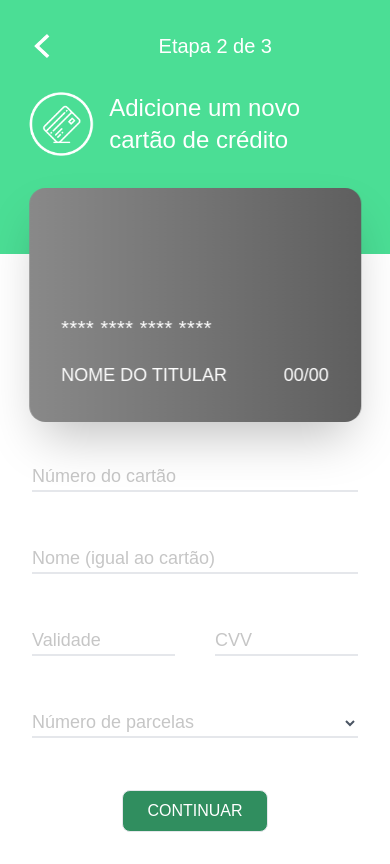
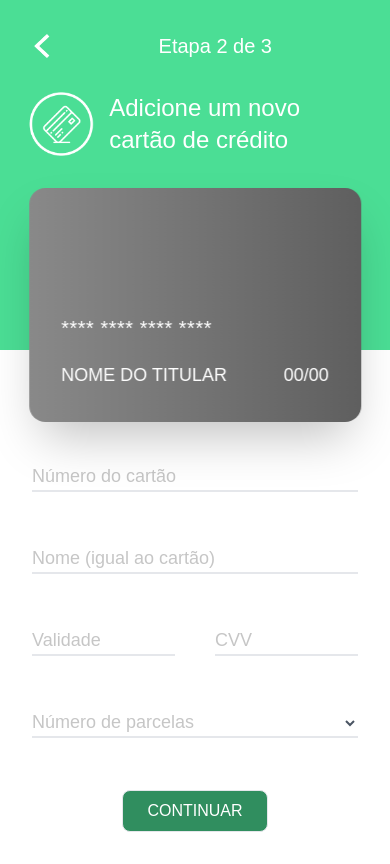
Before and after one commit to Jhol55/ebury-bank, a Next.js app: page / in a window 390 px wide. Built offline with nearby package versions, Linux system fonts and the light colour scheme.

Commit message:
Corrigido altura do fundo verde em telas menores

```diff
--- a/src/app/page.tsx
+++ b/src/app/page.tsx
@@ -44,7 +44,7 @@ export default function App() {
   return (
     <main className='flex lg:flex-row flex-col'>
       <section className='relative lg:min-w-[510px] min-w-full h-[65vw] max-h-[350px] z-50'>
-        <div className='flex lg:fixed lg:w-[350px] w-full h-full bg-[#4BDE95]' />
+        <div className='flex lg:fixed sticky lg:w-[350px] w-full lg:h-full h-[350px] bg-[#4BDE95]' />
         <div className='absolute top-0 left-1/2 -translate-x-1/2 p-4'>
           <div className='flex items-center h-fit lg:mb-10 mt-4 gap-4'>
             <a href='#back' className='flex gap-4'>
```
